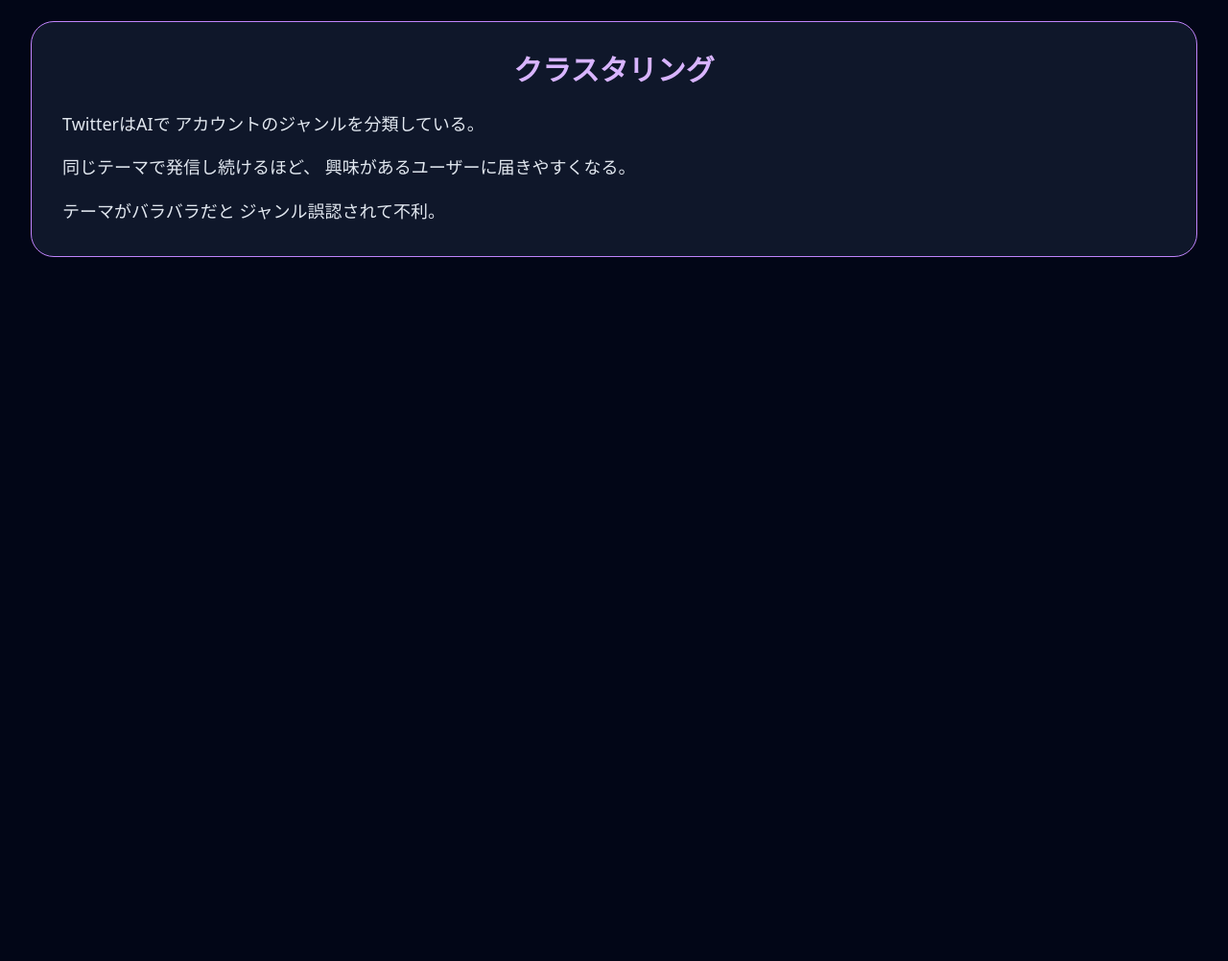
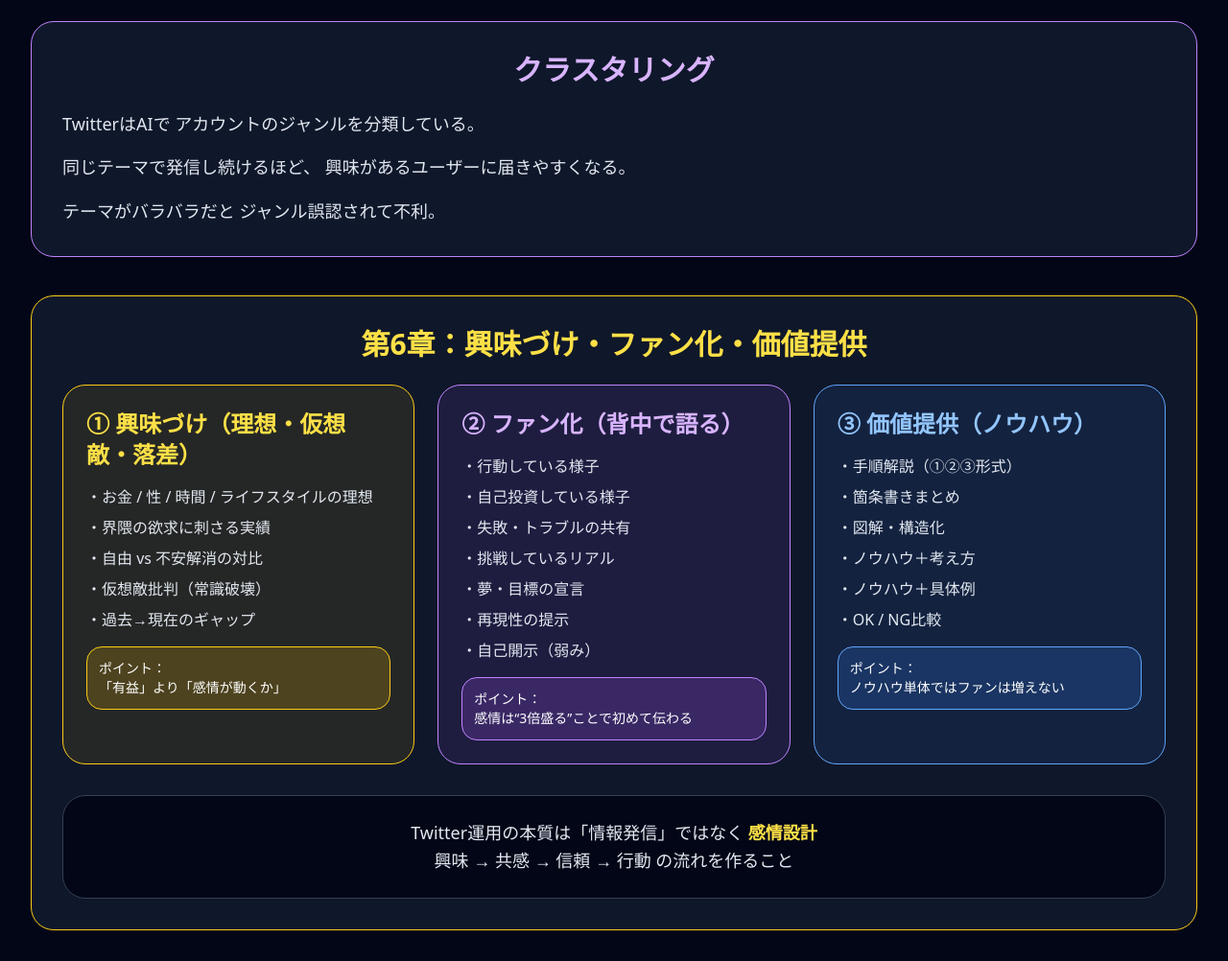
Before and after one commit to maru12yunt-collab/my-knowledge-site, a plain HTML site: page index.html in a window 1280 px wide. Shown: the part 2626-3628 px from the top of the page at 96% size. Before the commit the page ends 2926 px from the top, so only its background shows below. Drawn offline with nearby package versions, Linux system fonts and the light colour scheme.

Commit message:
Update index.html

```diff
--- a/index.html
+++ b/index.html
@@ -459,3 +459,100 @@
 
 </body>
 </html>
+
+  <!-- 第6章 -->
+  <div class="w-full mt-10 bg-slate-900 rounded-3xl p-8 border border-yellow-400">
+
+    <h2 class="text-3xl font-bold text-yellow-300 mb-6 text-center">
+      第6章：興味づけ・ファン化・価値提供
+    </h2>
+
+    <!-- 3ブロック -->
+    <div class="grid grid-cols-1 lg:grid-cols-3 gap-6">
+
+      <!-- 興味づけ -->
+      <div class="bg-yellow-500/10 border border-yellow-400 rounded-3xl p-6">
+
+        <h3 class="text-2xl font-bold text-yellow-300 mb-4">
+          ① 興味づけ（理想・仮想敵・落差）
+        </h3>
+
+        <ul class="space-y-2 text-slate-200">
+          <li>・お金 / 性 / 時間 / ライフスタイルの理想</li>
+          <li>・界隈の欲求に刺さる実績</li>
+          <li>・自由 vs 不安解消の対比</li>
+          <li>・仮想敵批判（常識破壊）</li>
+          <li>・過去→現在のギャップ</li>
+        </ul>
+
+        <div class="mt-4 bg-yellow-500/20 border border-yellow-400 rounded-2xl p-3 text-sm">
+          ポイント：<br>
+          「有益」より「感情が動くか」
+        </div>
+
+      </div>
+
+      <!-- ファン化 -->
+      <div class="bg-purple-500/10 border border-purple-400 rounded-3xl p-6">
+
+        <h3 class="text-2xl font-bold text-purple-300 mb-4">
+          ② ファン化（背中で語る）
+        </h3>
+
+        <ul class="space-y-2 text-slate-200">
+          <li>・行動している様子</li>
+          <li>・自己投資している様子</li>
+          <li>・失敗・トラブルの共有</li>
+          <li>・挑戦しているリアル</li>
+          <li>・夢・目標の宣言</li>
+          <li>・再現性の提示</li>
+          <li>・自己開示（弱み）</li>
+        </ul>
+
+        <div class="mt-4 bg-purple-500/20 border border-purple-400 rounded-2xl p-3 text-sm">
+          ポイント：<br>
+          感情は“3倍盛る”ことで初めて伝わる
+        </div>
+
+      </div>
+
+      <!-- 価値提供 -->
+      <div class="bg-blue-500/10 border border-blue-400 rounded-3xl p-6">
+
+        <h3 class="text-2xl font-bold text-blue-300 mb-4">
+          ③ 価値提供（ノウハウ）
+        </h3>
+
+        <ul class="space-y-2 text-slate-200">
+          <li>・手順解説（①②③形式）</li>
+          <li>・箇条書きまとめ</li>
+          <li>・図解・構造化</li>
+          <li>・ノウハウ＋考え方</li>
+          <li>・ノウハウ＋具体例</li>
+          <li>・OK / NG比較</li>
+        </ul>
+
+        <div class="mt-4 bg-blue-500/20 border border-blue-400 rounded-2xl p-3 text-sm">
+          ポイント：<br>
+          ノウハウ単体ではファンは増えない
+        </div>
+
+      </div>
+
+    </div>
+
+    <!-- 下部まとめ -->
+    <div class="mt-8 bg-slate-950 border border-slate-700 rounded-3xl p-6 text-center">
+
+      <p class="text-lg text-slate-200 leading-relaxed">
+        Twitter運用の本質は「情報発信」ではなく
+        <span class="text-yellow-300 font-bold">
+          感情設計
+        </span>
+        <br>
+        興味 → 共感 → 信頼 → 行動 の流れを作ること
+      </p>
+
+    </div>
+
+  </div>
```
